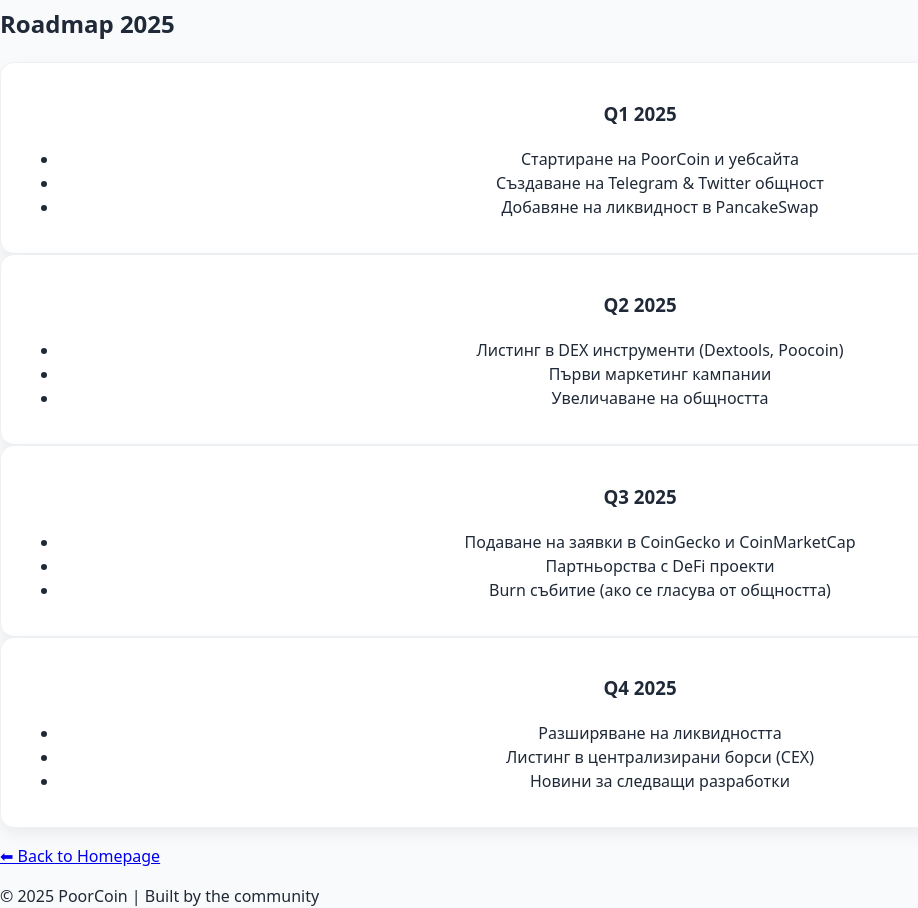
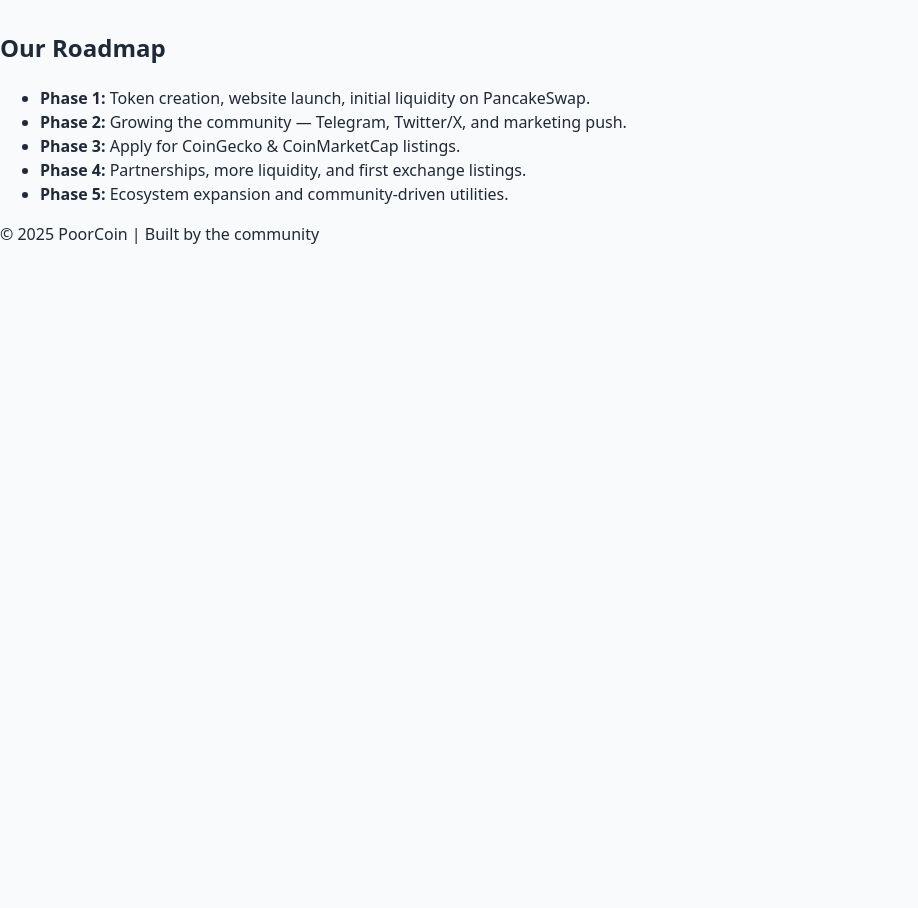
Before and after one commit to seeesko-sys/PoorCoin-site, a plain HTML site: page roadmap.html in a window 1280 px wide. Shown: the part 154-1062 px from the top of the page, without its empty margins (0-918 px from the left). After the commit the page ends 800 px from the top, so only its background shows below. Drawn offline with Linux system fonts and the light colour scheme.

Commit message:
Update roadmap.html

```diff
--- a/roadmap.html
+++ b/roadmap.html
@@ -9,54 +9,27 @@
 <body>
   <header>
     <img src="PoorCoin.png" alt="PoorCoin Logo" class="logo">
-    <h1>PoorCoin (POOR)</h1>
+    <h1>PoorCoin (POOR) — Roadmap</h1>
     <nav>
       <a href="index.html">About</a>
       <a href="roadmap.html">Roadmap</a>
       <a href="faq.html">FAQ</a>
       <a href="whitepaper.html">Whitepaper</a>
+      <a href="https://pancakeswap.finance/swap?outputCurrency=0x4B336AABbB057503aD2a588201D56F0e6EadC281" target="_blank" class="btn">Buy</a>
     </nav>
   </header>
 
   <main>
-    <h2>Roadmap 2025</h2>
-    <section class="card">
-      <h3>Q1 2025</h3>
+    <section class="roadmap">
+      <h2>Our Roadmap</h2>
       <ul>
-        <li>Стартиране на PoorCoin и уебсайта</li>
-        <li>Създаване на Telegram & Twitter общност</li>
-        <li>Добавяне на ликвидност в PancakeSwap</li>
+        <li><strong>Phase 1:</strong> Token creation, website launch, initial liquidity on PancakeSwap.</li>
+        <li><strong>Phase 2:</strong> Growing the community — Telegram, Twitter/X, and marketing push.</li>
+        <li><strong>Phase 3:</strong> Apply for CoinGecko & CoinMarketCap listings.</li>
+        <li><strong>Phase 4:</strong> Partnerships, more liquidity, and first exchange listings.</li>
+        <li><strong>Phase 5:</strong> Ecosystem expansion and community-driven utilities.</li>
       </ul>
     </section>
-
-    <section class="card">
-      <h3>Q2 2025</h3>
-      <ul>
-        <li>Листинг в DEX инструменти (Dextools, Poocoin)</li>
-        <li>Първи маркетинг кампании</li>
-        <li>Увеличаване на общността</li>
-      </ul>
-    </section>
-
-    <section class="card">
-      <h3>Q3 2025</h3>
-      <ul>
-        <li>Подаване на заявки в CoinGecko и CoinMarketCap</li>
-        <li>Партньорства с DeFi проекти</li>
-        <li>Burn събитие (ако се гласува от общността)</li>
-      </ul>
-    </section>
-
-    <section class="card">
-      <h3>Q4 2025</h3>
-      <ul>
-        <li>Разширяване на ликвидността</li>
-        <li>Листинг в централизирани борси (CEX)</li>
-        <li>Новини за следващи разработки</li>
-      </ul>
-    </section>
-
-    <p><a href="index.html">⬅ Back to Homepage</a></p>
   </main>
 
   <footer>
```
